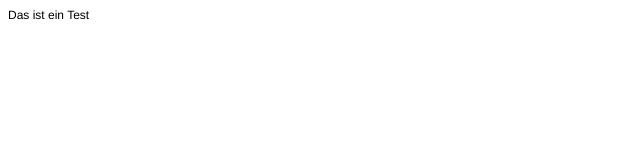
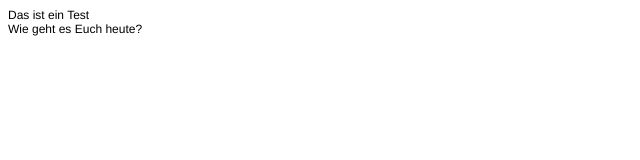
Before and after one commit to simonschmitthd/test, a plain HTML site: page index.html in a window 1280 px wide. Shown: the whole page, without its empty margins (0-640 px from the left). Drawn offline with Linux system fonts and the light colour scheme.

Commit message:
Das ist noch ein Test

```diff
--- a/index.html
+++ b/index.html
@@ -12,5 +12,6 @@
 </head>
 <body>
 <p class="p1">Das ist ein Test</p>
+<p class="p1">Wie geht es Euch heute?</p>
 </body>
 </html>
```
